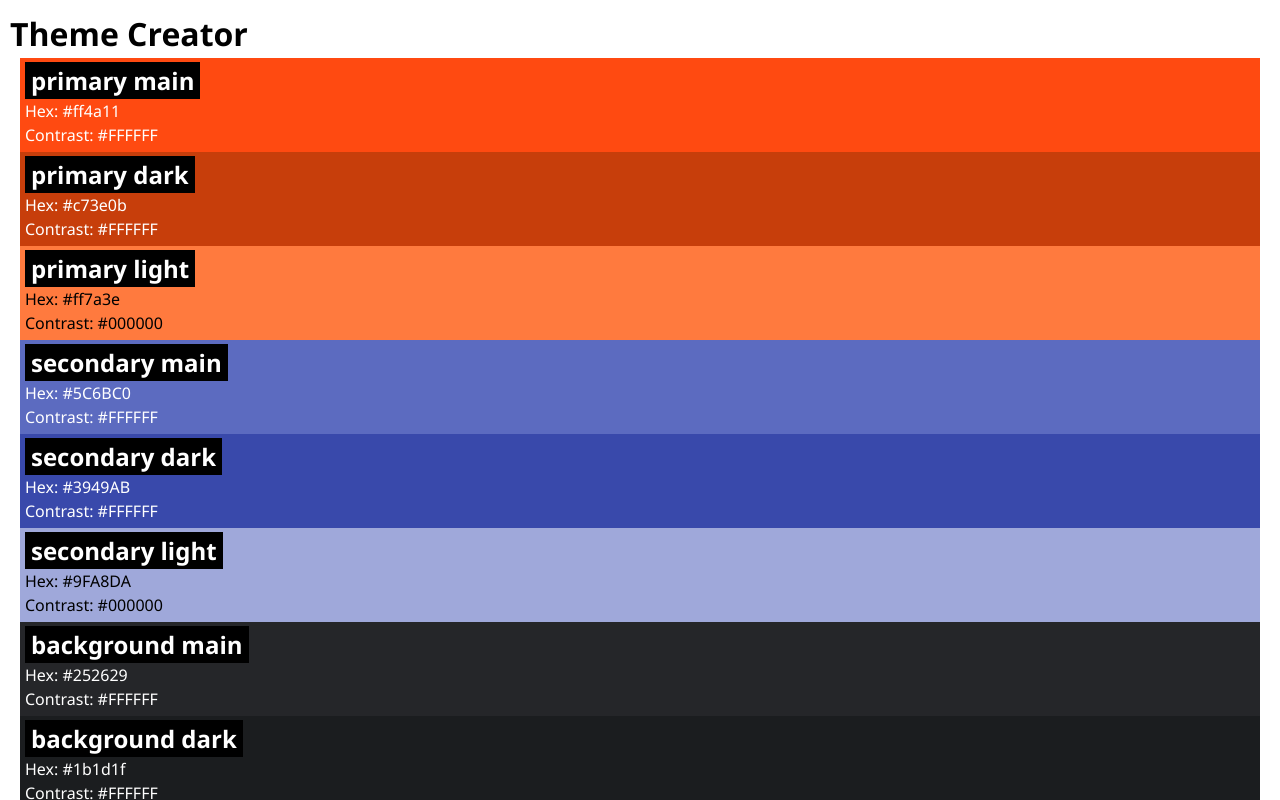
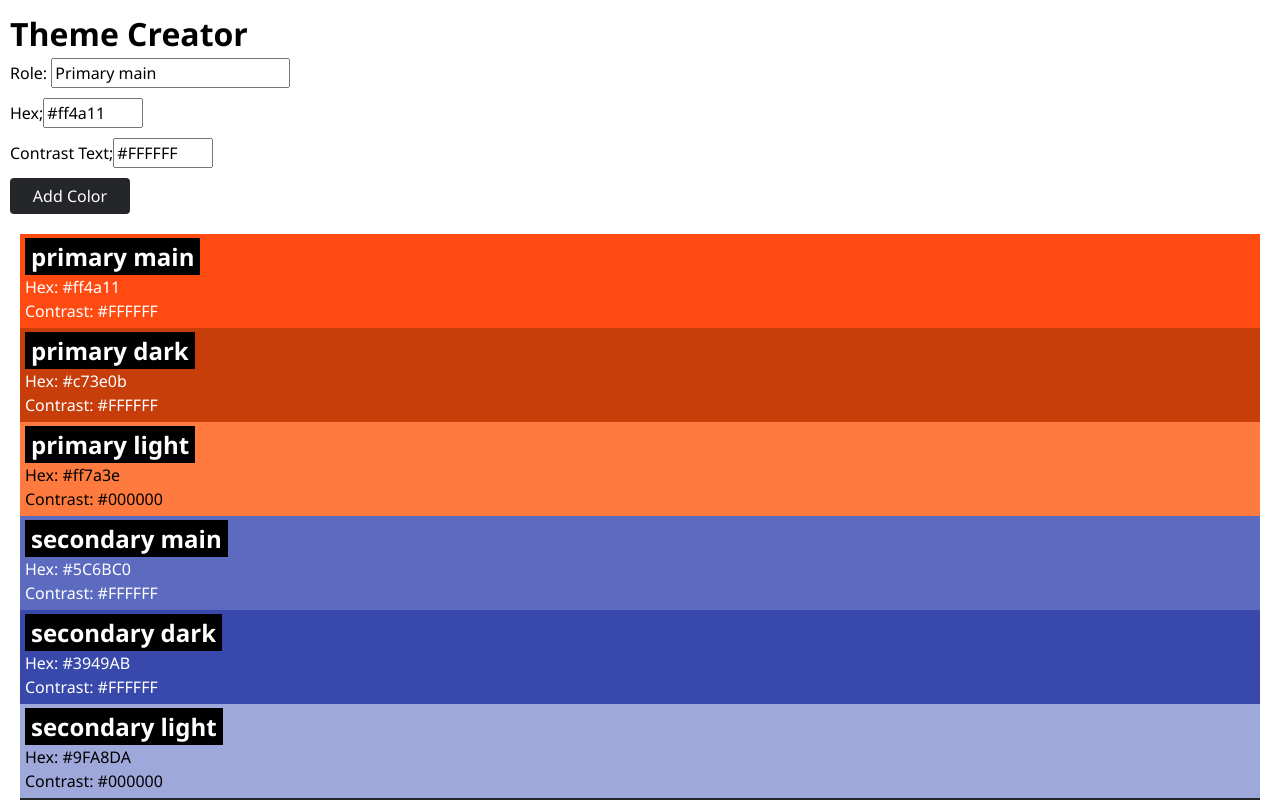
Before and after one commit to orayerdogan/recap-project-4, a React (Vite) app: page / in a window 1280 px wide. Shown: the top 800 px of the page. Built offline with nearby package versions, Linux system fonts and the light colour scheme.

Commit message:
add ColorForm and ColorInput for adding new theme colors

```diff
--- a/src/App.jsx
+++ b/src/App.jsx
@@ -1,12 +1,19 @@
 import { initialColors } from "./lib/colors";
 import Color from "./Components/Color/Color";
 import "./App.css";
+import { useState } from "react";
+import ColorForm from "./Components/ColorForm/ColorForm";
 
 function App() {
+  const [colors, setColors] = useState(initialColors);
+  const addColor = (newColor) => {
+    setColors([newColor, ...colors]);
+  };
   return (
     <>
       <h1>Theme Creator</h1>
-      {initialColors.map((color) => (
+      <ColorForm addColor={addColor} />
+      {colors.map((color) => (
         <Color key={color.id} color={color} />
       ))}
     </>
--- /dev/null
+++ b/src/Components/ColorForm/ColorForm.css
@@ -0,0 +1,26 @@
+.color-form {
+  display: flex;
+  flex-direction: column;
+  gap: 10px;
+  margin-bottom: 20px;
+}
+
+.color-input {
+  display: flex;
+  align-items: center;
+  gap: 10px;
+}
+
+.color-form input[type="text"] {
+  width: 100px;
+}
+
+.color-form button {
+  width: 120px;
+  padding: 6px;
+  cursor: pointer;
+  background-color: #252629; /* dunkelgrau */
+  color: #ffffff; /* Text sichtbar */
+  border: none;
+  border-radius: 4px;
+}
--- /dev/null
+++ b/src/Components/ColorForm/ColorForm.jsx
@@ -0,0 +1,36 @@
+import { useState } from "react";
+import ColorInput from "./ColorInput";
+import { nanoid } from "nanoid";
+import "./ColorForm.css";
+
+export default function ColorForm({ addColor }) {
+  const [role, setRole] = useState("Primary main");
+  const [hex, setHex] = useState("#ff4a11");
+  const [contrastText, setContrastText] = useState("#FFFFFF");
+
+  const handleSubmit = (event) => {
+    event.preventDefault();
+    const newColor = {
+      id: nanoid(),
+      role,
+      hex,
+      contrastText,
+    };
+    addColor(newColor);
+  };
+  return (
+    <form onSubmit={handleSubmit} className="color-form">
+      <label>
+        Role:{" "}
+        <input value={role} onChange={(event) => setRole(event.target.value)} />
+      </label>
+      <ColorInput label="Hex" value={hex} onChange={setHex} />
+      <ColorInput
+        label="Contrast Text"
+        value={contrastText}
+        onChange={setContrastText}
+      />
+      <button type="submit">Add Color</button>
+    </form>
+  );
+}
--- /dev/null
+++ b/src/Components/ColorForm/ColorInput.jsx
@@ -0,0 +1,14 @@
+export default function ColorInput({ label, value, onChange }) {
+  return (
+    <div className="color-input">
+      <label>
+        {label};
+        <input
+          type="text"
+          value={value}
+          onChange={(event) => onChange(event.target.value)}
+        />
+      </label>
+    </div>
+  );
+}
```
